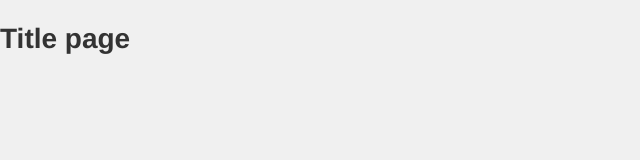
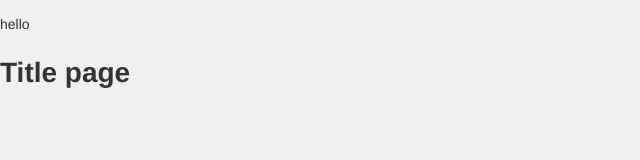
Before and after one commit to hendridg/test-git, a website: page index.html in a window 1280 px wide. Shown: the whole page, without its empty margins (0-640 px from the left). Drawn offline with Linux system fonts and the light colour scheme.

Commit message:
change hint version

```diff
--- a/index.html
+++ b/index.html
@@ -10,6 +10,7 @@
 </head>
 
 <body>
+    <p>hello</p>
     <h1>Title page</h1>
 </body>
 
--- a/package.json
+++ b/package.json
@@ -18,6 +18,10 @@
   },
   "homepage": "https://github.com/hendridg/test-git#readme",
   "devDependencies": {
-    "hint": "^6.2.0"
+    "hint": "^7.1.3",
+    "stylelint": "^13.13.1",
+    "stylelint-config-standard": "^21.0.0",
+    "stylelint-csstree-validator": "^1.9.0",
+    "stylelint-scss": "^3.21.0"
   }
 }
```
Also changed, not shown: 1 other file.
